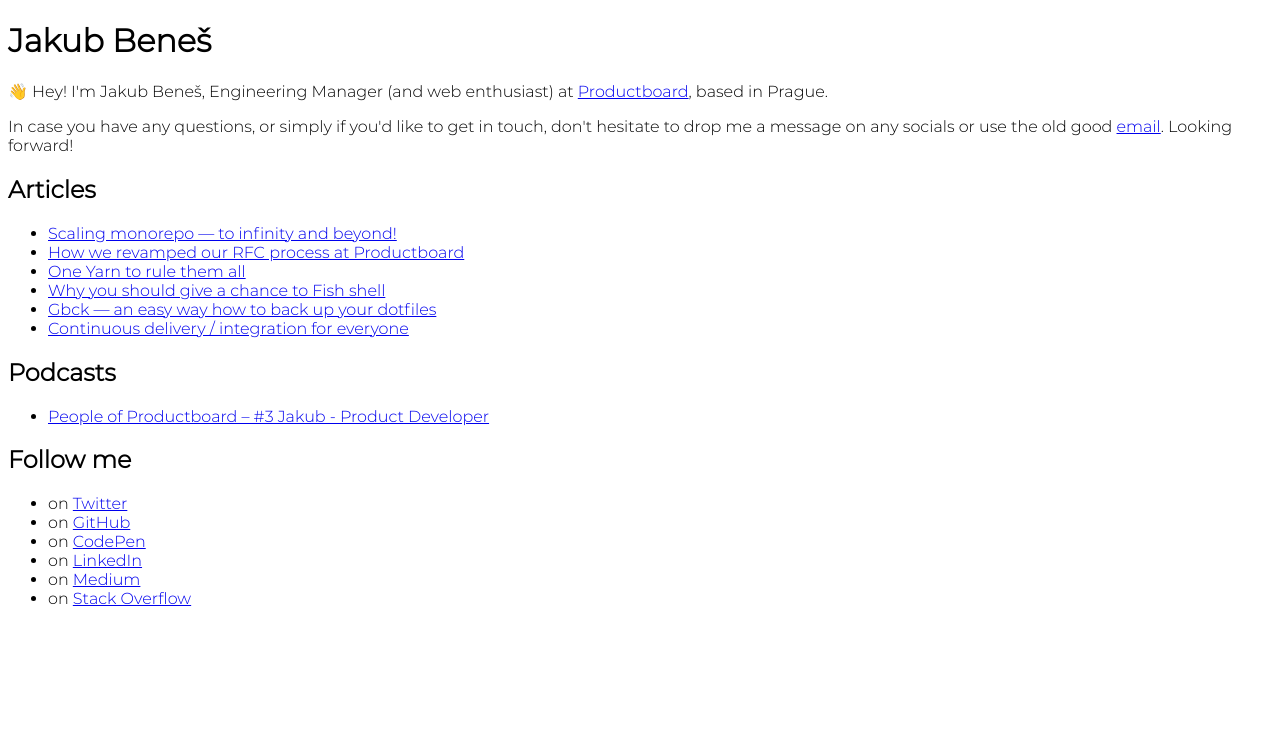
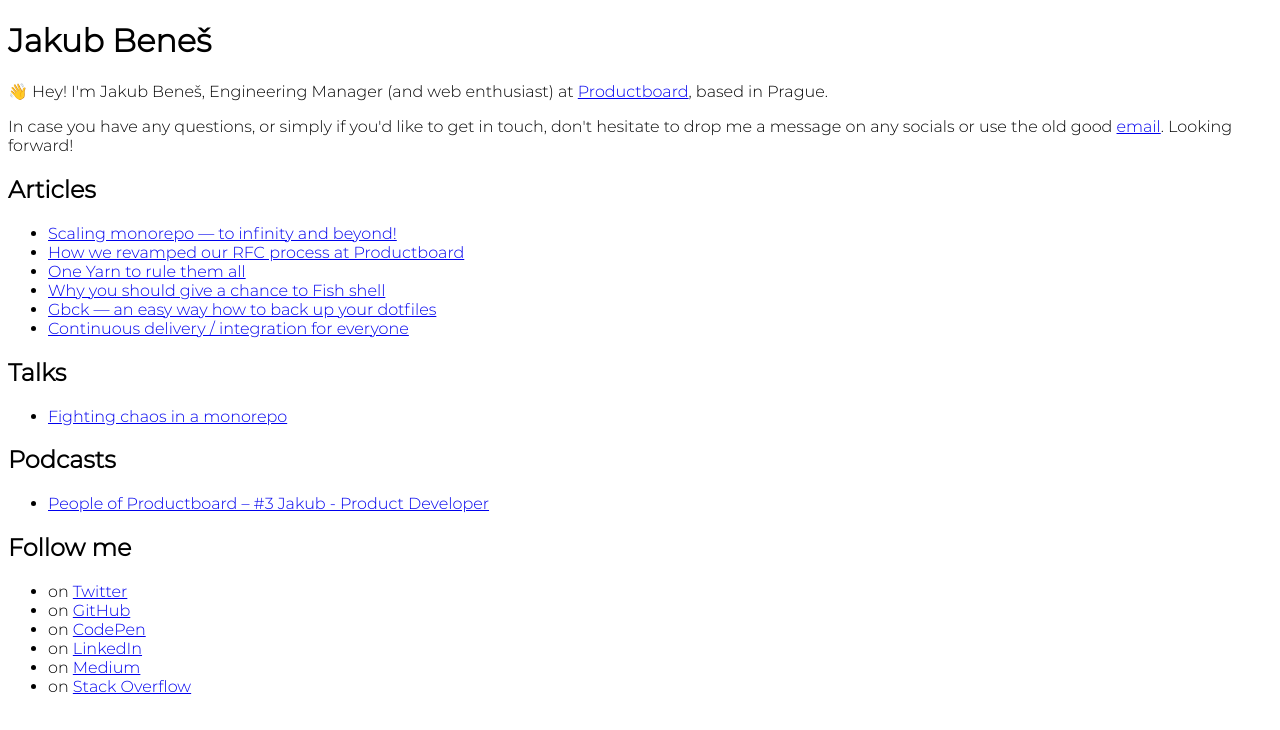
Before and after one commit to jukben/personal-web, a Next.js app: page / in a window 1280 px wide. Shown: the top 730 px of the page. Built offline with nearby package versions, Linux system fonts and the light colour scheme.

Commit message:
added talks

```diff
--- a/data/index.ts
+++ b/data/index.ts
@@ -57,7 +57,14 @@ export const articles = [
 
 export const podcasts = [
   {
-    title: "People of Productboard – #3 Jakub - Product Developer    ",
+    title: "People of Productboard – #3 Jakub - Product Developer",
     link: "https://open.spotify.com/episode/57pmSMy7PeDFmFVgvPDSCc",
   },
 ];
+
+export const talks = [
+  {
+    title: "Fighting chaos in a monorepo",
+    link: "https://www.youtube.com/watch?v=qjcwXQCxQb4",
+  },
+];
--- a/pages/index.tsx
+++ b/pages/index.tsx
@@ -1,6 +1,6 @@
 import Head from "next/head";
 import { Links } from "../components/links";
-import { articles, podcasts, socials } from "../data";
+import { articles, podcasts, socials, talks } from "../data";
 
 const GlobalStyle = () => (
   <>
@@ -85,6 +85,7 @@ export default function Welcome() {
             </p>
           </header>
           <Links title={"Articles"} data={articles} />
+          <Links title={"Talks"} data={talks} />
           <Links title={"Podcasts"} data={podcasts} />
           <Links title={"Follow me"} data={socials} prefix={"on"} />
         </aside>
```
